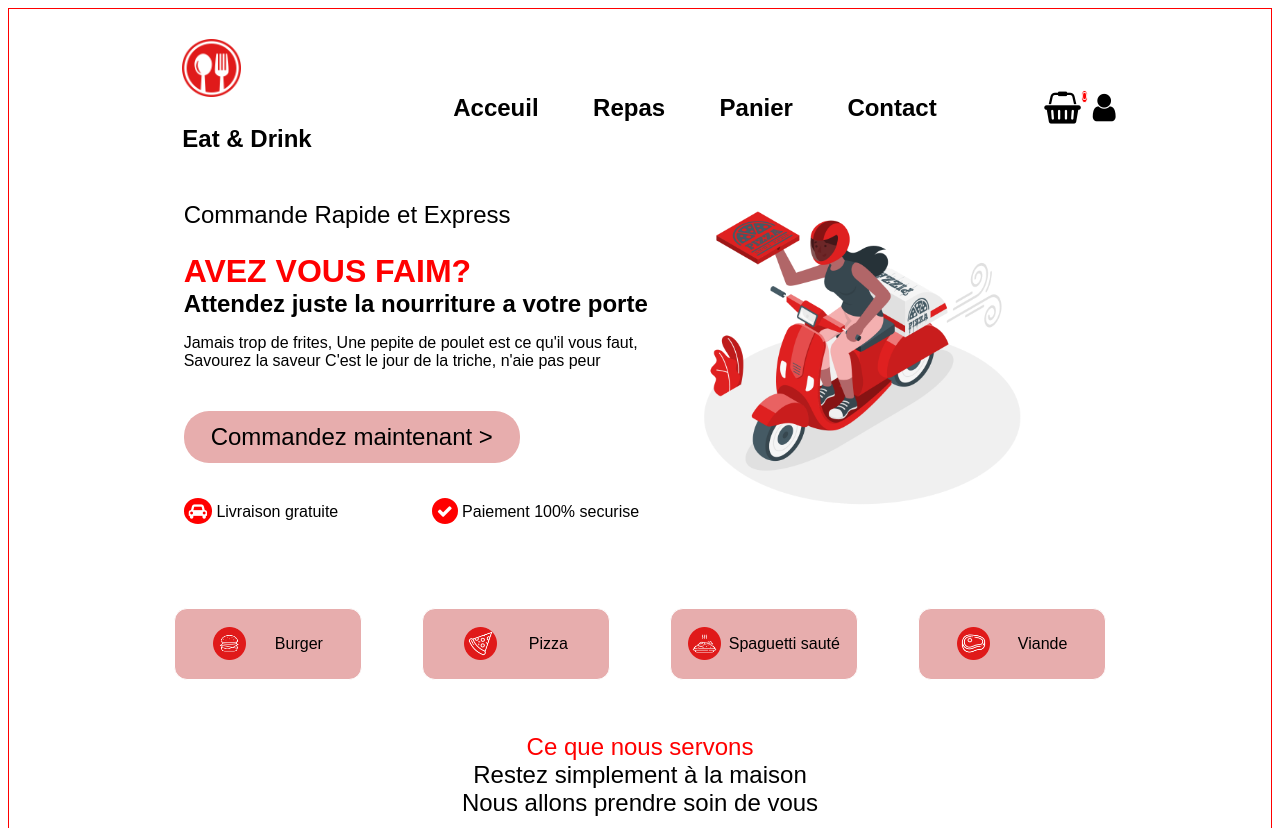
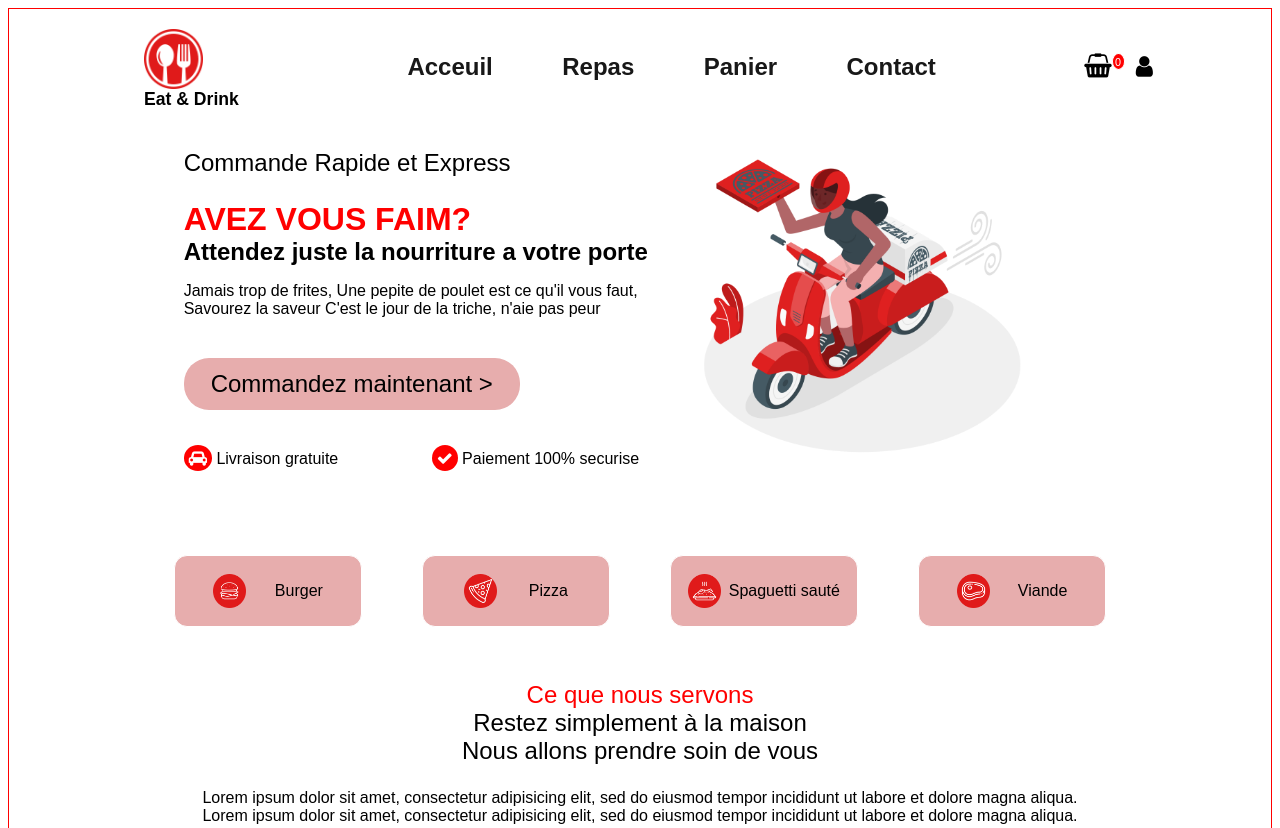
Before and after one commit to linabilou/project-eat-drink, a plain HTML site: page index.html in a window 1280 px wide. Shown: the top 828 px of the page. Drawn offline with Linux system fonts and the light colour scheme.

Commit message:
modification of header and  nav bar of header

```diff
--- a/css/style.css
+++ b/css/style.css
@@ -10,27 +10,51 @@ body{
 
 /* Header */
 
-header{
-    width: 100%;
-    margin: auto;
+header
+{
+    display: flex;
+    justify-content: space-between;
+    align-items: center;
 }
 
-.logo{
+#titre_principal
+{
+    display: flex;
+    flex-direction: column;
     cursor: pointer;
 }
 
-.logo-nav{
-    width: 45%;
-}
-.eatdrink-nav{
-    margin-top: 0;
+#logo
+{
+    display: flex;
+    flex-direction: row;
+    align-items: baseline;
+    margin: 20px 0 0 0;
+
 }
 
-nav{
+#logo img
+{
+    width: 59px;
+    height: 60px;
+}
+
+header h2
+{
+    font-size: 1.1em;
+    margin-top: 0px;
+    font-weight: bold;
+}
+
+/* Navigation */
+
+nav
+{
+    list-style-type: none;
     display: flex;
-    align-items: center;
     justify-content: space-around;
-    padding-top: 30px;
+
+
 }
 
 nav ul li{
@@ -39,12 +63,21 @@ nav ul li{
     padding: 10px 25px;
 }
 
-nav ul li a{
-    text-decoration: none;
-    color: black;
+nav li
+{
+    margin-right: 15px;
 }
 
-nav ul li a:hover{
+nav a
+{
+    font-size: 1.3em;
+    color: #181818;
+    padding-bottom: 3px;
+    text-decoration: none;
+}
+
+nav a:hover
+{
     color: red;
     border: 1px solid white;
     border-radius: 10px 10px;
@@ -53,14 +86,18 @@ nav ul li a:hover{
 
 #phonebtn {
     display: none;
-    background-color: silver;
     width: 48px;
     height: 48px;
 }
 
 .panier{
-    font-size: xx-large;
+    font-size: x-large;
     display: flex;
+}
+
+.compteur{
+    display: flex;
+    flex-direction: row-reverse;
 }
 
 .fa1{
@@ -71,9 +108,11 @@ nav ul li a:hover{
     background-color: red;
     color: white;
     border: 1px solid white;
-    border-radius: 100%;
-    font-size: x-small;
-    position: absolute;
+    width: 10px;
+    height: 10px;
+    border-radius: 50%;
+    padding: 6%;
+    font-size: small;
 }
 
 /* Home section */
--- a/index.html
+++ b/index.html
@@ -11,12 +11,15 @@
     <body>
         <div class="container">
             <header>
-                <nav>
-                    <div class="logo">
-                        <img src="assets/images/res-logo.png" alt="Eat and Drink Logo" class="logo-nav">
-                        <p class="font-black">Eat & Drink</p>
+
+                <div id="titre_principal">
+                    <div id="logo">
+                        <img src="assets/images/res-logo.png" alt="Eat and Drink Logo">
+                    </div>
+                    <h2>Eat & Drink</h2>
                 </div>
 
+                <nav>
                     <ul>
                         <li><a href="#" class="font-black" >Acceuil</a></li>
                         <li><a href="#" class="font-black">Repas</a></li>
@@ -24,20 +27,24 @@
                         <li><a href="#" class="font-black">Contact</a></li>
                     </ul>
 
+                </nav>
+
                 <div class="panier">
-                       <div class="fa1">
+                    <div class="fa1 compteur">
+                        <div id="count">
+                             <sup>0</sup>
+                        </div>
                         <i class="fa fa-shopping-basket"></i>
-                            <span id="count">0</span>
                     </div>
 
                     <div class="fa1">
                          <i class="fa fa-user"></i>
                     </div>
-                        <div id="phonebtn">
-
+                     <div id="phonebtn" class="fa1">
+                         <i class="fa fa-bars"></i>
                      </div>
                  </div>
-                </nav>
+
             </header>
 
             <main>
```
Lines whose indentation alone changed are shown as unchanged.
